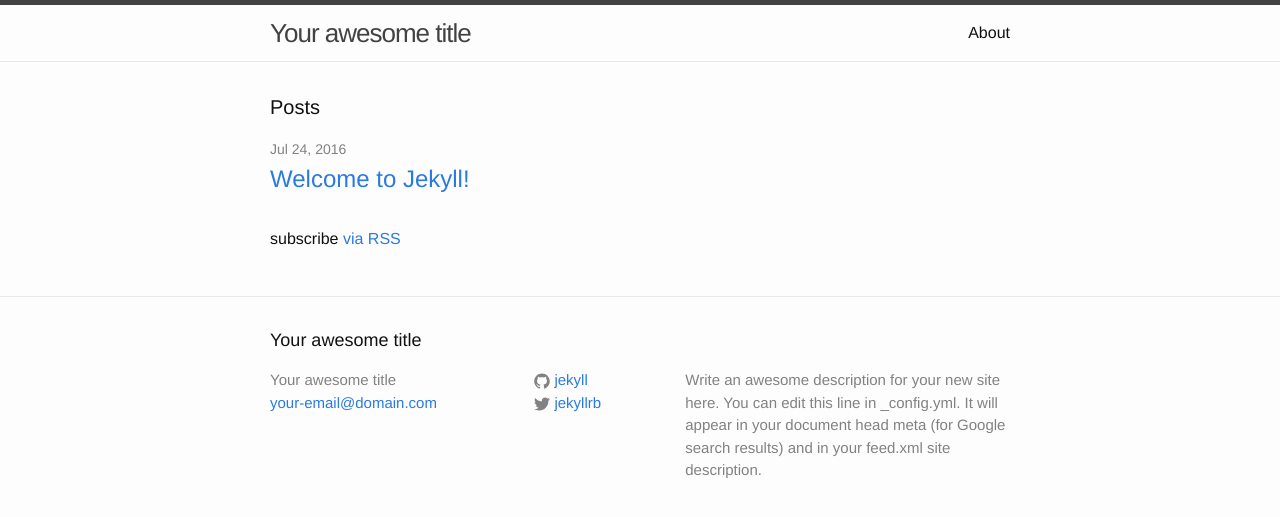
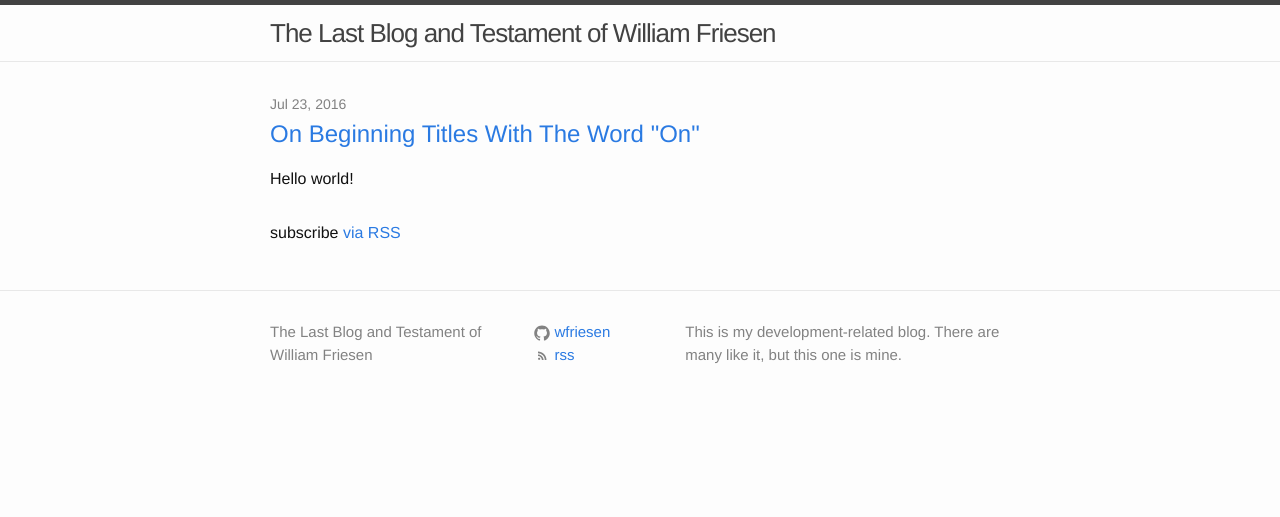
Before and after one commit to wfriesen/williamfriesen.com, a Jekyll site: the page built from index.html, in a window 1280 px wide. Shown: the top 517 px of the page. Built offline with Jekyll 4.4.1, drawn with Linux system fonts in a browser that asks for light colours.

Commit message:
Customizations from jekyll default
Completely removed site navigation
Summarise post on index, with "Read more" links
Simplified footer
Only include excerpt in RSS

```diff
--- /dev/null
+++ b/CNAME
@@ -0,0 +1 @@
+williamfriesen.com
--- a/_config.yml
+++ b/_config.yml
@@ -6,16 +6,14 @@
 # 'jekyll serve'. If you change this file, please restart the server process.
 
 # Site settings
-title: Your awesome title
+title: The Last Blog and Testament of William Friesen
 email: your-email@domain.com
 description: > # this means to ignore newlines until "baseurl:"
-  Write an awesome description for your new site here. You can edit this
-  line in _config.yml. It will appear in your document head meta (for
-  Google search results) and in your feed.xml site description.
+  This is my development-related blog. There are many like it, but this one is mine.
 baseurl: "" # the subpath of your site, e.g. /blog
-url: "http://yourdomain.com" # the base hostname & protocol for your site
-twitter_username: jekyllrb
-github_username:  jekyll
+url: "http://williamfriesen.com" # the base hostname & protocol for your site
+github_username:  wfriesen
+future: true
 
 # Build settings
 markdown: kramdown
--- a/_includes/footer.html
+++ b/_includes/footer.html
@@ -2,13 +2,12 @@
 
   <div class="wrapper">
 
-    <h2 class="footer-heading">{{ site.title }}</h2>
+    <!-- <h2 class="footer-heading">{{ site.title }}</h2> -->
 
     <div class="footer-col-wrapper">
       <div class="footer-col footer-col-1">
         <ul class="contact-list">
           <li>{{ site.title }}</li>
-          <li><a href="mailto:{{ site.email }}">{{ site.email }}</a></li>
         </ul>
       </div>
 
@@ -25,6 +24,10 @@
             {% include icon-twitter.html username=site.twitter_username %}
           </li>
           {% endif %}
+
+          <li>
+            {% include icon-rss.html %}
+          </li>
         </ul>
       </div>
 
--- a/_includes/head.html
+++ b/_includes/head.html
@@ -3,7 +3,7 @@
   <meta http-equiv="X-UA-Compatible" content="IE=edge">
   <meta name="viewport" content="width=device-width, initial-scale=1">
 
-  <title>{% if page.title %}{{ page.title | escape }}{% else %}{{ site.title | escape }}{% endif %}</title>
+  <title>{% if page.title %}{{ page.title }}{% else %}{{ site.title }}{% endif %}</title>
   <meta name="description" content="{% if page.excerpt %}{{ page.excerpt | strip_html | strip_newlines | truncate: 160 }}{% else %}{{ site.description }}{% endif %}">
 
   <link rel="stylesheet" href="{{ "/css/main.css" | prepend: site.baseurl }}">
--- a/_includes/header.html
+++ b/_includes/header.html
@@ -4,24 +4,6 @@
 
     <a class="site-title" href="{{ site.baseurl }}/">{{ site.title }}</a>
 
-    <nav class="site-nav">
-      <a href="#" class="menu-icon">
-        <svg viewBox="0 0 18 15">
-          <path fill="#424242" d="M18,1.484c0,0.82-0.665,1.484-1.484,1.484H1.484C0.665,2.969,0,2.304,0,1.484l0,0C0,0.665,0.665,0,1.484,0 h15.031C17.335,0,18,0.665,18,1.484L18,1.484z"/>
-          <path fill="#424242" d="M18,7.516C18,8.335,17.335,9,16.516,9H1.484C0.665,9,0,8.335,0,7.516l0,0c0-0.82,0.665-1.484,1.484-1.484 h15.031C17.335,6.031,18,6.696,18,7.516L18,7.516z"/>
-          <path fill="#424242" d="M18,13.516C18,14.335,17.335,15,16.516,15H1.484C0.665,15,0,14.335,0,13.516l0,0 c0-0.82,0.665-1.484,1.484-1.484h15.031C17.335,12.031,18,12.696,18,13.516L18,13.516z"/>
-        </svg>
-      </a>
-
-      <div class="trigger">
-        {% for my_page in site.pages %}
-          {% if my_page.title %}
-          <a class="page-link" href="{{ my_page.url | prepend: site.baseurl }}">{{ my_page.title }}</a>
-          {% endif %}
-        {% endfor %}
-      </div>
-    </nav>
-
   </div>
 
 </header>
--- /dev/null
+++ b/_includes/icon-rss.html
@@ -0,0 +1 @@
+<a href="{{ "/feed.xml" | prepend: site.baseurl }}"><span class="icon icon--rss">{% include icon-rss.svg %}</span><span class="rss">rss</span></a>
--- /dev/null
+++ b/_posts/2016-07-23-hello-world.md
@@ -0,0 +1,7 @@
+---
+layout: post
+title:  "On Beginning Titles With The Word \"On\""
+date:   2016-07-23 21:03:41 +1000
+tags: [hello world]
+---
+Hello world!
--- a/_posts/2016-07-24-welcome-to-jekyll.markdown
+++ /dev/null
@@ -1,25 +0,0 @@
----
-layout: post
-title:  "Welcome to Jekyll!"
-date:   2016-07-24 19:24:08 +1000
-categories: jekyll update
----
-You’ll find this post in your `_posts` directory. Go ahead and edit it and re-build the site to see your changes. You can rebuild the site in many different ways, but the most common way is to run `jekyll serve`, which launches a web server and auto-regenerates your site when a file is updated.
-
-To add new posts, simply add a file in the `_posts` directory that follows the convention `YYYY-MM-DD-name-of-post.ext` and includes the necessary front matter. Take a look at the source for this post to get an idea about how it works.
-
-Jekyll also offers powerful support for code snippets:
-
-{% highlight ruby %}
-def print_hi(name)
-  puts "Hi, #{name}"
-end
-print_hi('Tom')
-#=> prints 'Hi, Tom' to STDOUT.
-{% endhighlight %}
-
-Check out the [Jekyll docs][jekyll-docs] for more info on how to get the most out of Jekyll. File all bugs/feature requests at [Jekyll’s GitHub repo][jekyll-gh]. If you have questions, you can ask them on [Jekyll Talk][jekyll-talk].
-
-[jekyll-docs]: http://jekyllrb.com/docs/home
-[jekyll-gh]:   https://github.com/jekyll/jekyll
-[jekyll-talk]: https://talk.jekyllrb.com/
--- a/feed.xml
+++ b/feed.xml
@@ -14,7 +14,7 @@
     {% for post in site.posts limit:10 %}
       <item>
         <title>{{ post.title | xml_escape }}</title>
-        <description>{{ post.content | xml_escape }}</description>
+        <description>{{ post.excerpt | xml_escape }}</description>
         <pubDate>{{ post.date | date_to_rfc822 }}</pubDate>
         <link>{{ post.url | prepend: site.baseurl | prepend: site.url }}</link>
         <guid isPermaLink="true">{{ post.url | prepend: site.baseurl | prepend: site.url }}</guid>
--- a/index.html
+++ b/index.html
@@ -3,8 +3,6 @@
 ---
 
 <div class="home">
-
-  <h1 class="page-heading">Posts</h1>
 
   <ul class="post-list">
     {% for post in site.posts %}
@@ -14,6 +12,19 @@
         <h2>
           <a class="post-link" href="{{ post.url | prepend: site.baseurl }}">{{ post.title }}</a>
         </h2>
+        {% if post.excerpt %}
+          {{ post.excerpt }}
+
+          {% capture content_words %}
+            {{ post.content | number_of_words }}
+          {% endcapture %}
+          {% capture excerpt_words %}
+            {{ post.excerpt | number_of_words }}
+          {% endcapture %}
+          {% if excerpt_words != content_words %}
+            <a href="{{ post.url | prepend: site.baseurl }}">Read more...</a>
+          {% endif %}
+        {% endif %}
       </li>
     {% endfor %}
   </ul>
```
Also changed, not shown: about.md (deleted, +0 -15 lines), _includes/icon-rss.svg (added).
